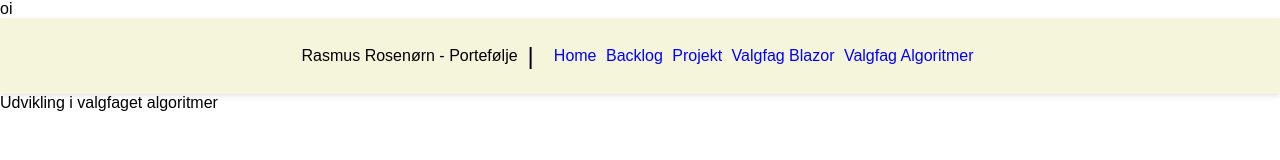
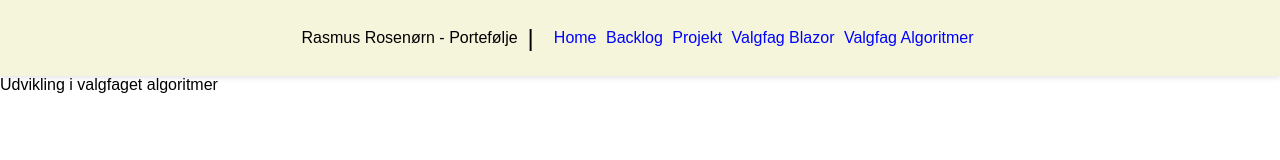
Before and after one commit to rarosenorn/rarosenorn.github.io, a plain HTML site: page algoritmer.html in a window 1280 px wide. Drawn offline with Linux system fonts and the light colour scheme.

Commit message:
remove io

```diff
--- a/algoritmer.html
+++ b/algoritmer.html
@@ -4,7 +4,7 @@
     <meta charset="UTF-8">
     <meta name="viewport" content="width=device-width, initial-scale=1.0">
     <title>Rasmus Rosenørn - Algoritmer</title>
-    <link rel="stylesheet" href="app.css" />oi
+    <link rel="stylesheet" href="app.css" />
 </head>
 <body>
     <header>
```
